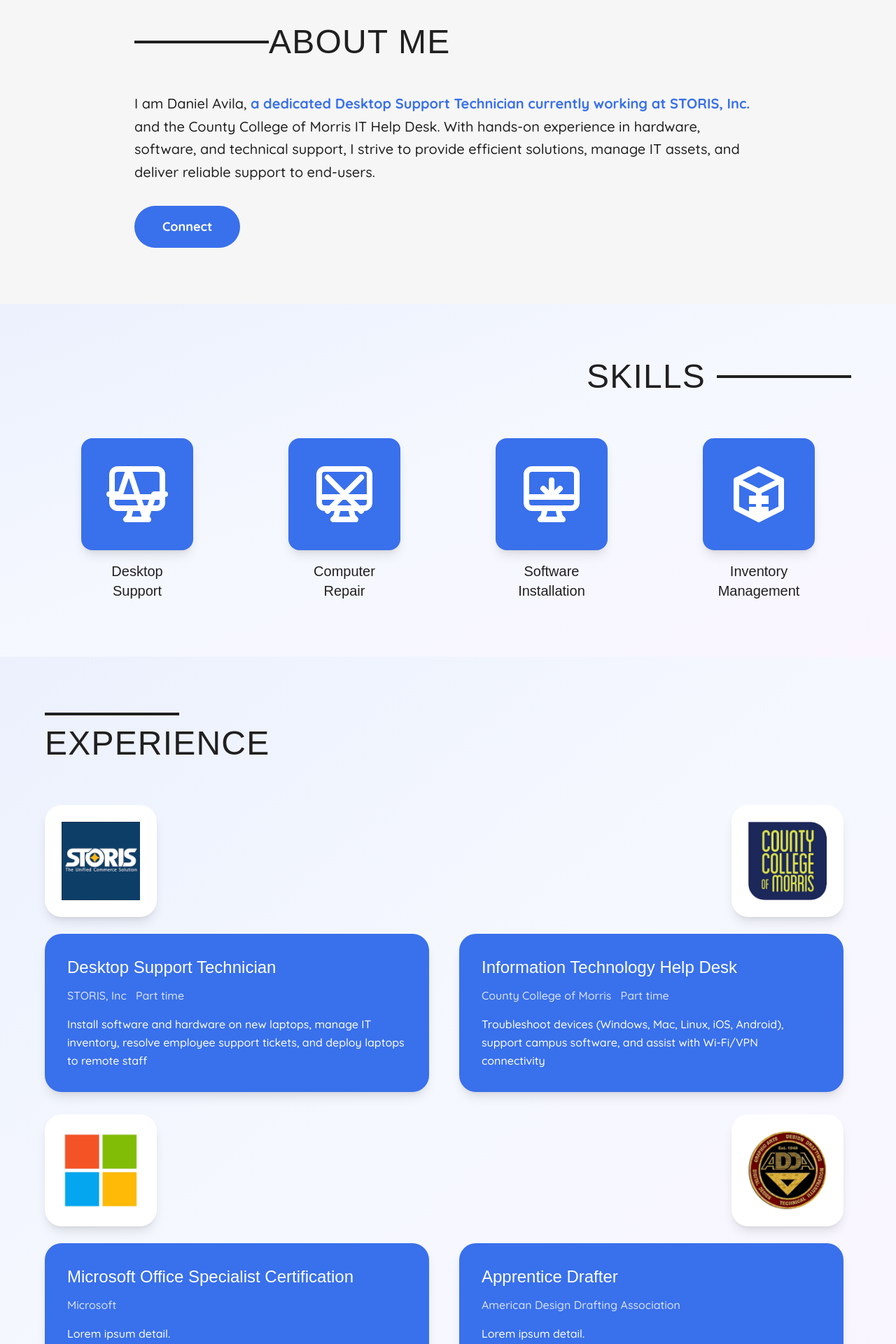
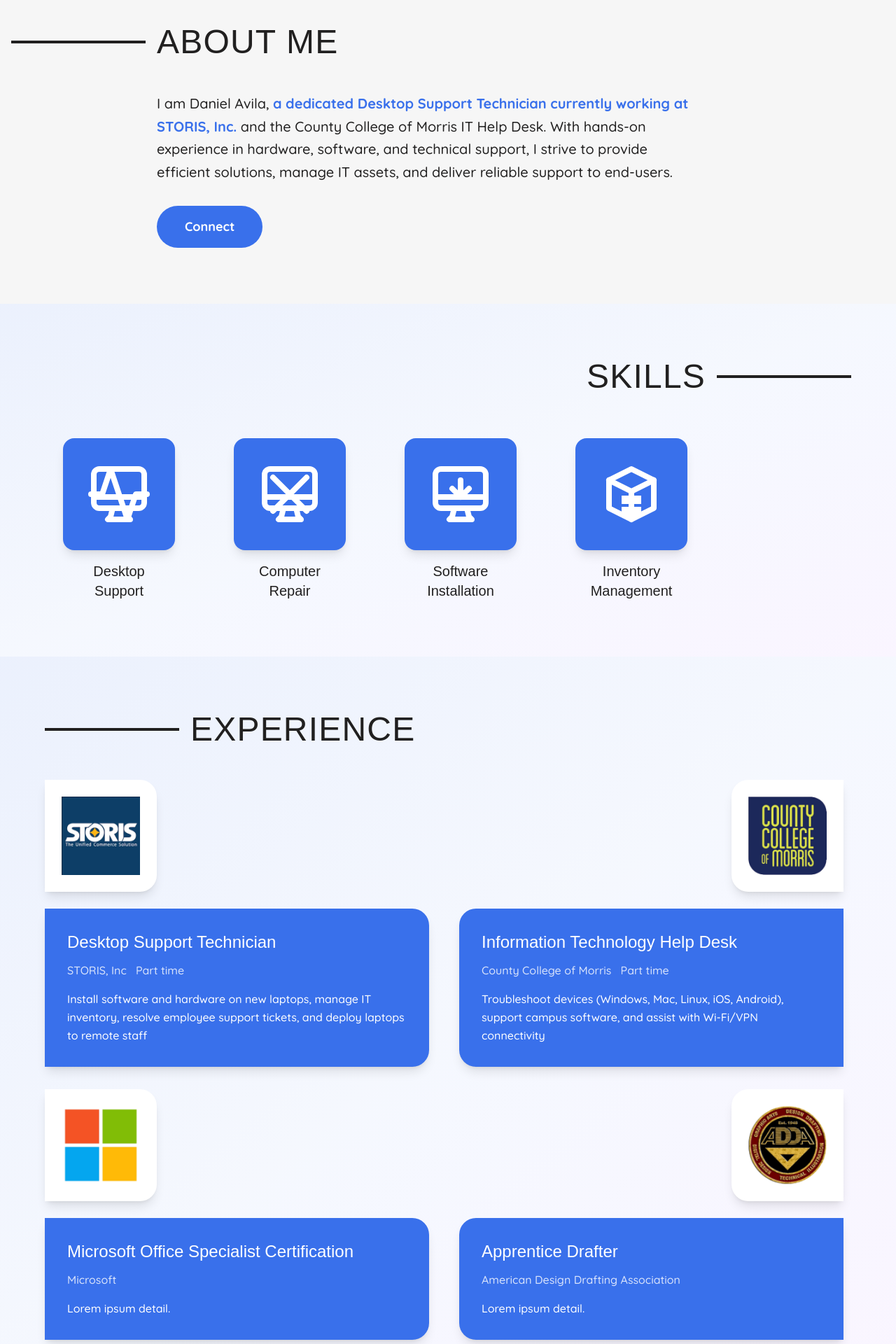
Before and after one commit to FavioJasso/DanielAvila, a Next.js app: page / in a window 1280 px wide. Shown: the part 620-2540 px from the top of the page at 70% size. Built offline with nearby package versions, Linux system fonts and the light colour scheme; a web font is replaced by a local one.

Commit message:
Refine layout and styling for Home page sections
Improves alignment, spacing, and border radii for multiple sections in page.tsx. Updates grid and flex layouts, adjusts margin and padding, and applies left/right-specific rounded corners for experience and contact cards to enhance visual consistency.

```diff
--- a/src/app/page.tsx
+++ b/src/app/page.tsx
@@ -17,7 +17,10 @@ export default function Home() {
               </a>
             </li>
             <li>
-              <a href="#experience" className="hover:text-[#3970EB] font-medium">
+              <a
+                href="#experience"
+                className="hover:text-[#3970EB] font-medium"
+              >
                 Experience
               </a>
             </li>
@@ -70,14 +73,14 @@ export default function Home() {
       <section>
         {/* About Me Section */}
         <section id="about" className="bg-[#F6F6F6] py-20 px-4">
-          <div className="container mx-auto max-w-4xl">
-            <div className="flex justify-start items-center mb-12">
-              <div className="w-48 h-1 bg-[#212020]"></div>
-              <h2 className="text-5xl font-medium tracking-wide text-[#212020] mr-4">
+          <div className="container mx-auto">
+            <div className="flex items-center mb-12">
+              <div className="w-48 h-1 bg-[#212020] mr-4"></div>
+              <h2 className="text-5xl font-medium tracking-wide text-[#212020]">
                 ABOUT ME
               </h2>
             </div>
-            <p className="text-[#212020] leading-relaxed text-xl mb-8">
+            <p className="text-[#212020] leading-relaxed text-xl mb-8 ml-[calc(12rem+1rem)] mx-auto max-w-3xl">
               I am Daniel Avila,{" "}
               <span className="text-[#3970EB] font-bold">
                 a dedicated Desktop Support Technician currently working at
@@ -90,7 +93,7 @@ export default function Home() {
             </p>
             <a
               href="#contact"
-              className="inline-block bg-[#3970EB] text-white px-10 py-4 rounded-full text-lg font-bold hover:opacity-90 transition-opacity"
+              className="inline-block bg-[#3970EB] text-white px-10 py-4 rounded-full text-lg font-bold hover:opacity-90 transition-opacity ml-[calc(12rem+1rem)]"
             >
               Connect
             </a>
@@ -104,12 +107,12 @@ export default function Home() {
         >
           <div className="container mx-auto max-w-6xl">
             <div className="flex justify-end items-center mb-12">
-              <h2 className="text-5xl font-medium tracking-wide text-[#212020] mr-4">
+              <h2 className="text-5xl font-medium tracking-wide text-[#212020]">
                 SKILLS
               </h2>
-              <div className="w-48 h-1 bg-[#212020]"></div>
+              <div className="w-48 h-1 bg-[#212020] ml-4"></div>
             </div>
-            <div className="grid grid-cols-1 md:grid-cols-2 lg:grid-cols-4 gap-8 mt-16">
+            <div className="grid grid-cols-1 md:grid-cols-2 lg:grid-cols-4 gap-8 mt-16 mr-[calc(12rem+1rem)]">
               <div className="flex flex-col items-center">
                 <div className="bg-[#3970EB] p-8 rounded-2xl shadow-lg mb-4 w-40 h-40 flex items-center justify-center">
                   <svg
@@ -274,8 +277,8 @@ export default function Home() {
         className="bg-gradient-to-br from-[#3970EB]/10 via-[#3970EB]/5 to-purple-50 py-20 px-4"
       >
         <div className="container mx-auto max-w-6xl">
-          <div className="mb-16">
-            <div className="w-48 h-1 bg-[#212020] mb-4"></div>
+          <div className="flex items-center mb-12">
+            <div className="w-48 h-1 bg-[#212020] mr-4"></div>
             <h2 className="text-5xl font-medium tracking-wide text-[#212020]">
               EXPERIENCE
             </h2>
@@ -284,14 +287,14 @@ export default function Home() {
           <div className="grid grid-cols-1 md:grid-cols-2 gap-8">
             {/* STORIS */}
             <div className="relative flex flex-col items-start w-[98%]">
-              <div className="bg-white rounded-3xl p-6 mb-6 shadow-lg flex items-center justify-center">
+              <div className="bg-white rounded-r-3xl p-6 mb-6 shadow-lg flex items-center justify-center">
                 <img
                   src="/storis-logo.png"
                   alt="STORIS Logo"
                   className="w-28 h-28 object-contain"
                 />
               </div>
-              <div className="bg-[#3970EB] text-white rounded-3xl p-8 shadow-lg w-full">
+              <div className="bg-[#3970EB] text-white rounded-r-3xl p-8 shadow-lg w-full">
                 <h3 className="text-2xl font-medium mb-3">
                   Desktop Support Technician
                 </h3>
@@ -308,14 +311,14 @@ export default function Home() {
 
             {/* County College of Morris */}
             <div className="relative flex flex-col items-end w-[98%]">
-              <div className="bg-white rounded-3xl p-6 mb-6 shadow-lg  flex items-center justify-center">
+              <div className="bg-white rounded-l-3xl p-6 mb-6 shadow-lg  flex items-center justify-center">
                 <img
                   src="/ccm-logo.png"
                   alt="County College of Morris Logo"
                   className="w-28 h-28 object-contain"
                 />
               </div>
-              <div className="bg-[#3970EB] text-white rounded-3xl p-8 shadow-lg w-full">
+              <div className="bg-[#3970EB] text-white rounded-l-3xl p-8 shadow-lg w-full">
                 <h3 className="text-2xl font-medium mb-3">
                   Information Technology Help Desk
                 </h3>
@@ -332,14 +335,14 @@ export default function Home() {
 
             {/* Microsoft Certification */}
             <div className="relative flex flex-col items-start w-[98%]">
-              <div className="bg-white rounded-3xl p-6 mb-6 shadow-lg flex items-center justify-center">
+              <div className="bg-white rounded-r-3xl p-6 mb-6 shadow-lg flex items-center justify-center">
                 <img
                   src="/microsoft-logo.png"
                   alt="Microsoft"
                   className="w-28 h-28 object-contain"
                 />
               </div>
-              <div className="bg-[#3970EB] text-white rounded-3xl p-8 shadow-lg w-full">
+              <div className="bg-[#3970EB] text-white rounded-r-3xl p-8 shadow-lg w-full">
                 <h3 className="text-2xl font-medium mb-3">
                   Microsoft Office Specialist Certification
                 </h3>
@@ -350,15 +353,17 @@ export default function Home() {
 
             {/* Apprentice Drafter */}
             <div className="relative flex flex-col items-end w-[98%]">
-              <div className="bg-white rounded-3xl p-6 mb-6 shadow-lg flex items-center justify-center">
+              <div className="bg-white rounded-l-3xl p-6 mb-6 shadow-lg flex items-center justify-center">
                 <img
                   src="/adda-logo.png"
                   alt="ADDA Logo"
                   className="w-28 h-28 object-contain"
                 />
               </div>
-              <div className="bg-[#3970EB] text-white rounded-3xl p-8 shadow-lg w-full">
-                <h3 className="text-2xl font-medium mb-3">Apprentice Drafter</h3>
+              <div className="bg-[#3970EB] text-white rounded-l-3xl p-8 shadow-lg w-full">
+                <h3 className="text-2xl font-medium mb-3">
+                  Apprentice Drafter
+                </h3>
                 <p className="mb-4 text-white/80">
                   American Design Drafting Association
                 </p>
@@ -381,7 +386,7 @@ export default function Home() {
 
           <div className="space-y-8">
             {/* Campus IT Support Cases */}
-            <div className="bg-[#3970EB] rounded-3xl p-8 shadow-lg flex flex-col md:flex-row items-center justify-between w-[80%] ml-auto">
+            <div className="bg-[#3970EB] rounded-l-3xl p-8 shadow-lg flex flex-col md:flex-row items-center justify-between w-[80%] ml-auto">
               <button className="bg-white text-[#212020] px-8 py-3 rounded-full font-bold hover:bg-gray-50 transition-colors mb-6 md:mb-0">
                 View Project →
               </button>
@@ -397,7 +402,7 @@ export default function Home() {
             </div>
 
             {/* Laptop Deployment System */}
-            <div className="bg-[#3970EB] rounded-3xl p-8 shadow-lg flex flex-col md:flex-row items-center justify-between w-[80%] mr-auto">
+            <div className="bg-[#3970EB] rounded-r-3xl p-8 shadow-lg flex flex-col md:flex-row items-center justify-between w-[80%] mr-auto">
               <div className="flex-1 md:mr-8 text-white order-2 md:order-1">
                 <div className="bg-white text-[#212020] px-8 py-4 rounded-full inline-block mb-4 font-bold">
                   Laptop Deployment System
@@ -421,8 +426,8 @@ export default function Home() {
         className="bg-gradient-to-br from-[#3970EB]/10 via-[#3970EB]/5 to-purple-50 py-20 px-4"
       >
         <div className="container mx-auto max-w-6xl">
-          <div className="mb-16">
-            <div className="w-48 h-1 bg-[#212020] mb-4"></div>
+          <div className="flex items-center mb-12">
+            <div className="w-48 h-1 bg-[#212020] mr-4"></div>
             <h2 className="text-5xl font-medium tracking-wide text-[#212020]">
               CONTACT
             </h2>
@@ -430,7 +435,7 @@ export default function Home() {
 
           <div className="grid md:grid-cols-2 gap-12">
             {/* Form */}
-            <div className="bg-white rounded-3xl p-10 shadow-lg">
+            <div className="bg-white rounded-r-3xl p-10 shadow-lg">
               <h3 className="text-3xl font-medium mb-8 text-[#212020]">
                 LET&apos;S CONNECT!
               </h3>
```
